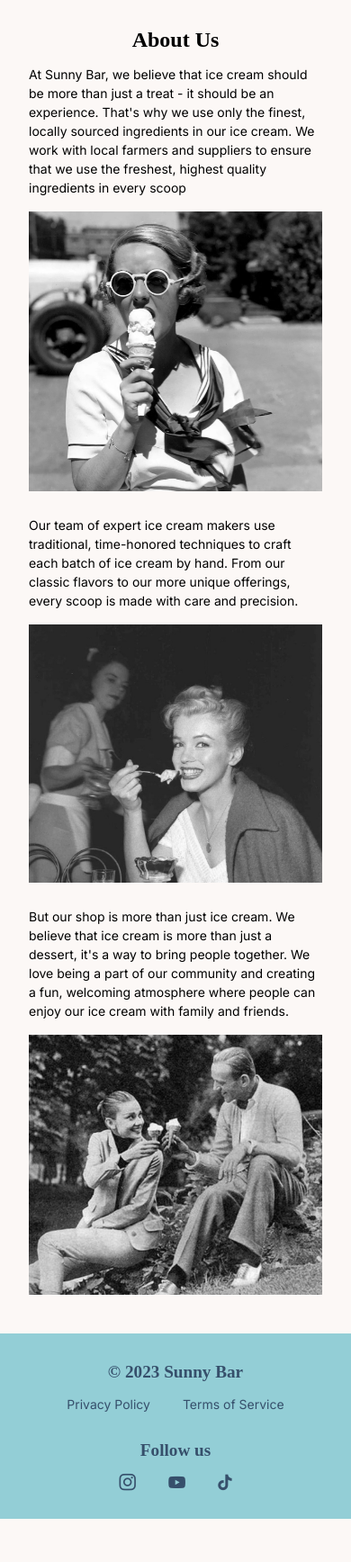
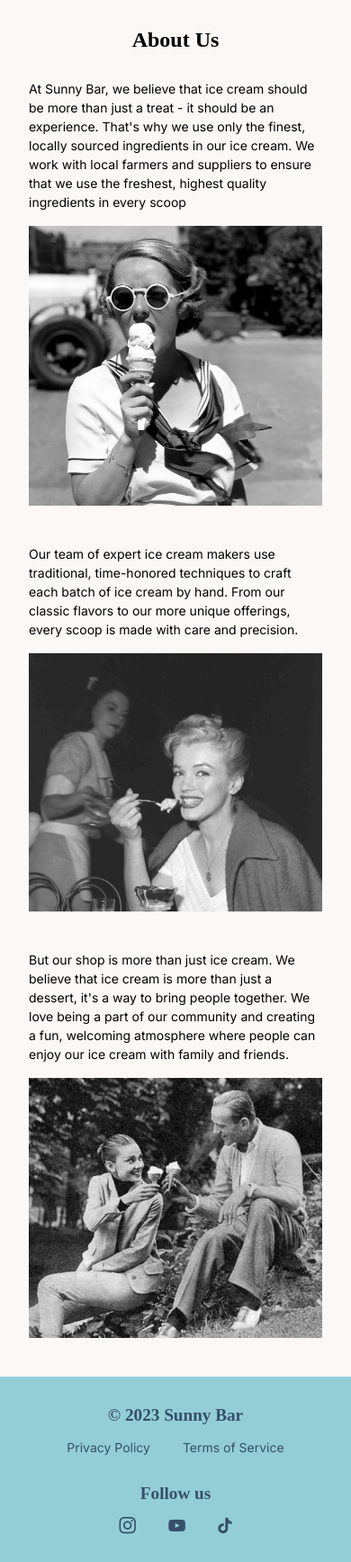
Before and after one commit to connniew/sunny-bar, a PHP site: page /aboutus.php in a window 390 px wide. Shown: the part 75-1811 px from the top of the page at 90% size. Before the commit the page ends 1763 px from the top, so only its background shows below. Run offline with PHP 8.4, Linux system fonts and the light colour scheme; some libraries are stand-ins or nearby versions; some web fonts are replaced.

Commit message:
Added more margin and centered content tablet

```diff
--- a/styles/aboutus.css
+++ b/styles/aboutus.css
@@ -10,7 +10,7 @@
 }
 
 .card {
-    margin: 1rem 0;
+    margin: 2rem 0;
 }
 
 .card__content {
@@ -42,15 +42,12 @@
 
     .card__content {
         line-height: 2;
+        text-align: center;
     }
 
     .card__image, .card__content {
         width: 20rem;
     }
-
-    /* .card__content, .card__container {
-        width: 50%;
-    } */
 
     .card__container {
         width: 50%;
```
